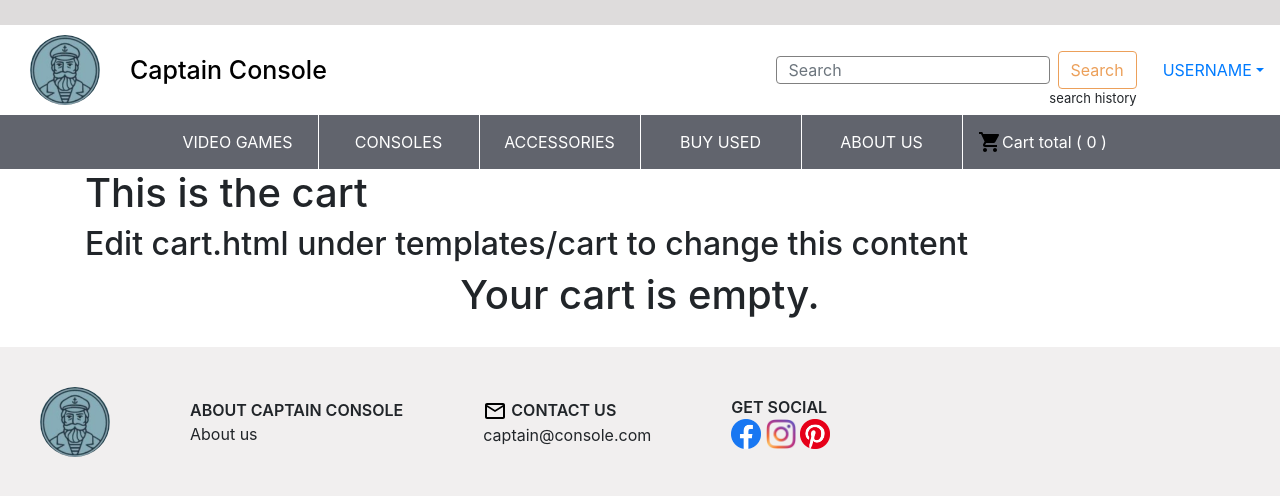
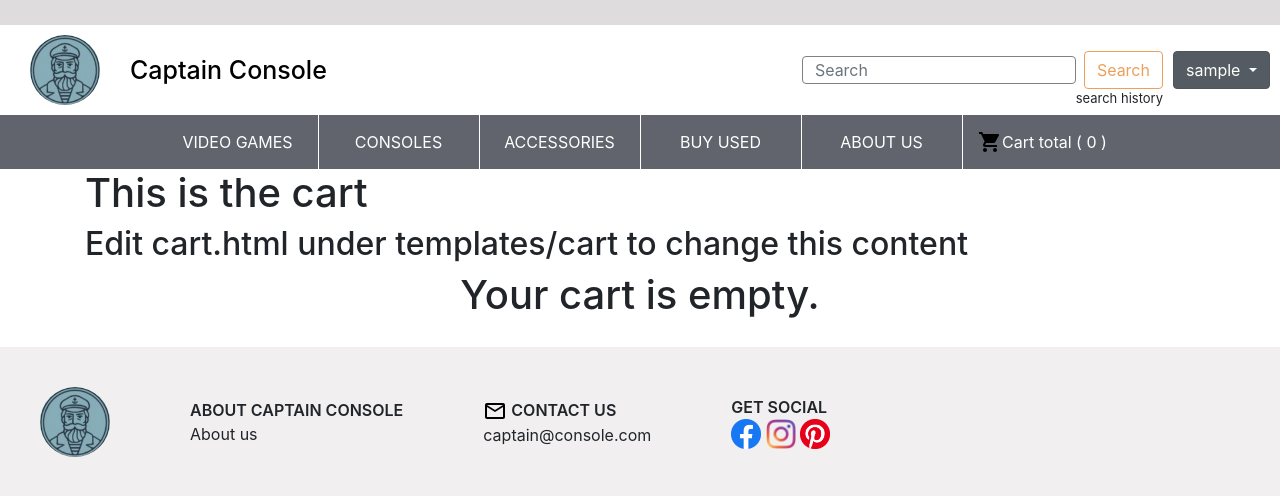
Before and after one commit to gummigun/captainconsole-git, a Django app: page /cart/ in a window 1280 px wide. Shown: the top 496 px of the page. Run offline with Django 3.2, Linux system fonts and the light colour scheme; the visitor is signed in with stand-in values (Sample User, id 1); some libraries are stand-ins or nearby versions.

Commit message:
fix: fixed the logout and display users name

```diff
--- a/src/static/css/header.css
+++ b/src/static/css/header.css
@@ -87,7 +87,7 @@ body {
 }
 
 .Header__userWrapper {
-  margin-left: 10px;
+  margin: 0 10px;
 }
 
 .User__login {
--- a/src/templates/base.html
+++ b/src/templates/base.html
@@ -4,8 +4,9 @@
 
 <head>
     <meta charset="UTF-8">
-    <title>Title</title>
-    <link rel="stylesheet" href="https://stackpath.bootstrapcdn.com/bootstrap/4.4.1/css/bootstrap.min.css" integrity="sha384-Vkoo8x4CGsO3+Hhxv8T/Q5PaXtkKtu6ug5TOeNV6gBiFeWPGFN9MuhOf23Q9Ifjh" crossorigin="anonymous">
+    <title>Captain Console</title>
+    <link rel="stylesheet" href="https://stackpath.bootstrapcdn.com/bootstrap/4.4.1/css/bootstrap.min.css"
+        integrity="sha384-Vkoo8x4CGsO3+Hhxv8T/Q5PaXtkKtu6ug5TOeNV6gBiFeWPGFN9MuhOf23Q9Ifjh" crossorigin="anonymous">
     <link rel="stylesheet" href="{% static 'css/main.css' %}">
     <link rel="stylesheet" href="{% static 'css/header.css' %}">
     <link rel="stylesheet" href="{% static 'css/footer.css' %}">
@@ -17,6 +18,7 @@
     <link rel="stylesheet" href="{% static 'css/index.css' %}">
 
 </head>
+
 <body>
     {% include 'header.html' %}
     <div class="container">
@@ -26,8 +28,20 @@
     </div>
     {% include 'footer.html' %}
     <script src="https://ajax.googleapis.com/ajax/libs/jquery/3.4.1/jquery.min.js"></script>
-    <script src="https://stackpath.bootstrapcdn.com/bootstrap/4.4.1/js/bootstrap.min.js" integrity="sha384-wfSDF2E50Y2D1uUdj0O3uMBJnjuUD4Ih7YwaYd1iqfktj0Uod8GCExl3Og8ifwB6" crossorigin="anonymous"></script>
+    <script src="https://stackpath.bootstrapcdn.com/bootstrap/4.4.1/js/bootstrap.min.js"
+        integrity="sha384-wfSDF2E50Y2D1uUdj0O3uMBJnjuUD4Ih7YwaYd1iqfktj0Uod8GCExl3Og8ifwB6" crossorigin="anonymous">
+    </script>
+    <script src="https://code.jquery.com/jquery-3.2.1.slim.min.js"
+        integrity="sha384-KJ3o2DKtIkvYIK3UENzmM7KCkRr/rE9/Qpg6aAZGJwFDMVNA/GpGFF93hXpG5KkN" crossorigin="anonymous">
+    </script>
+    <script src="https://cdnjs.cloudflare.com/ajax/libs/popper.js/1.12.9/umd/popper.min.js"
+        integrity="sha384-ApNbgh9B+Y1QKtv3Rn7W3mgPxhU9K/ScQsAP7hUibX39j7fakFPskvXusvfa0b4Q" crossorigin="anonymous">
+    </script>
+    <script src="https://maxcdn.bootstrapcdn.com/bootstrap/4.0.0/js/bootstrap.min.js"
+        integrity="sha384-JZR6Spejh4U02d8jOt6vLEHfe/JQGiRRSQQxSfFWpi1MquVdAyjUar5+76PVCmYl" crossorigin="anonymous">
+    </script>
     <script src="{% static 'js/products.js' %}"></script>
 
 </body>
+
 </html>
--- a/src/templates/header.html
+++ b/src/templates/header.html
@@ -14,23 +14,22 @@
     </div>
     {% if user.is_authenticated %}
         <div class="Header__userWrapper">
-            <ul class="nav nav-pills">
-              <li class="nav-item dropdown">
-                <a class="nav-link dropdown-toggle" data-toggle="dropdown" href="#" role="button" aria-haspopup="true" aria-expanded="false">USERNAME</a>
-                <div class="dropdown-menu">
-                  <a class="dropdown-item" href="#">LINK</a>
-                  <a class="dropdown-item" href="#">LINK</a>
-                  <div class="dropdown-divider"></div>
-                  <a class="dropdown-item" href="/logout">Logout</a>
-                </div>
-              </li>
-            </ul>
+          <div class="dropdown show">
+            <a class="btn btn-secondary dropdown-toggle" href="#" role="button" id="dropdownMenuLink" data-toggle="dropdown" aria-haspopup="true" aria-expanded="false">
+              {{ user.get_username }}
+            </a>
+
+            <div class="dropdown-menu" aria-labelledby="dropdownMenuLink">
+              <a class="dropdown-item" href="/logout">Logout</a>
+            </div>
+          </div>
+
         </div>
     {% else %}
         {% if request.path != '/' or request.path != '/products/'  %}
             <div class="Header__userWrapper">
-                <a href="/login"><button class="User__login">login |</button></a>
-                <a href="profiles/register"> <button class="User__createAccount">create account</button></a>
+                <a href="/profiles/login"><button class="User__login">login </button></a> |
+                <a href="/profiles/register"> <button class="User__createAccount">create account</button></a>
             </div>
         {% else %}
             <div class="Header__userWrapper">
--- a/src/templates/profiles/register.html
+++ b/src/templates/profiles/register.html
@@ -7,7 +7,7 @@
     <form method="post" class="form-group">
       {% csrf_token %}
       {{ form|crispy }}
-      <p>Have an account? Login <a class="link_href" href="/profiles/login">here</a></p>
+      <p>Have an account? Login <a class="link_href" href="/profiles/register">here</a></p>
       <button type="submit" class="btn btn-primary signup__button">Sign up</button>
   </form>
 </div>
```
